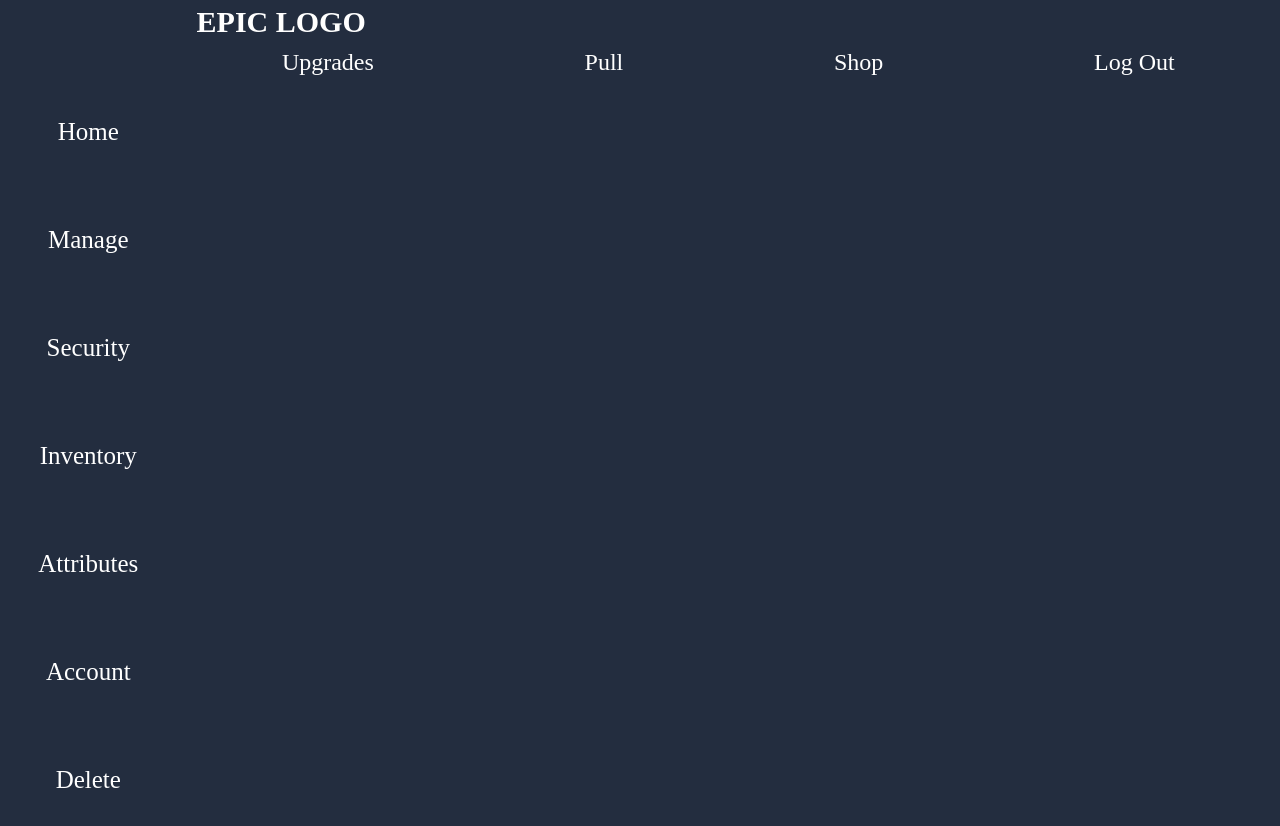
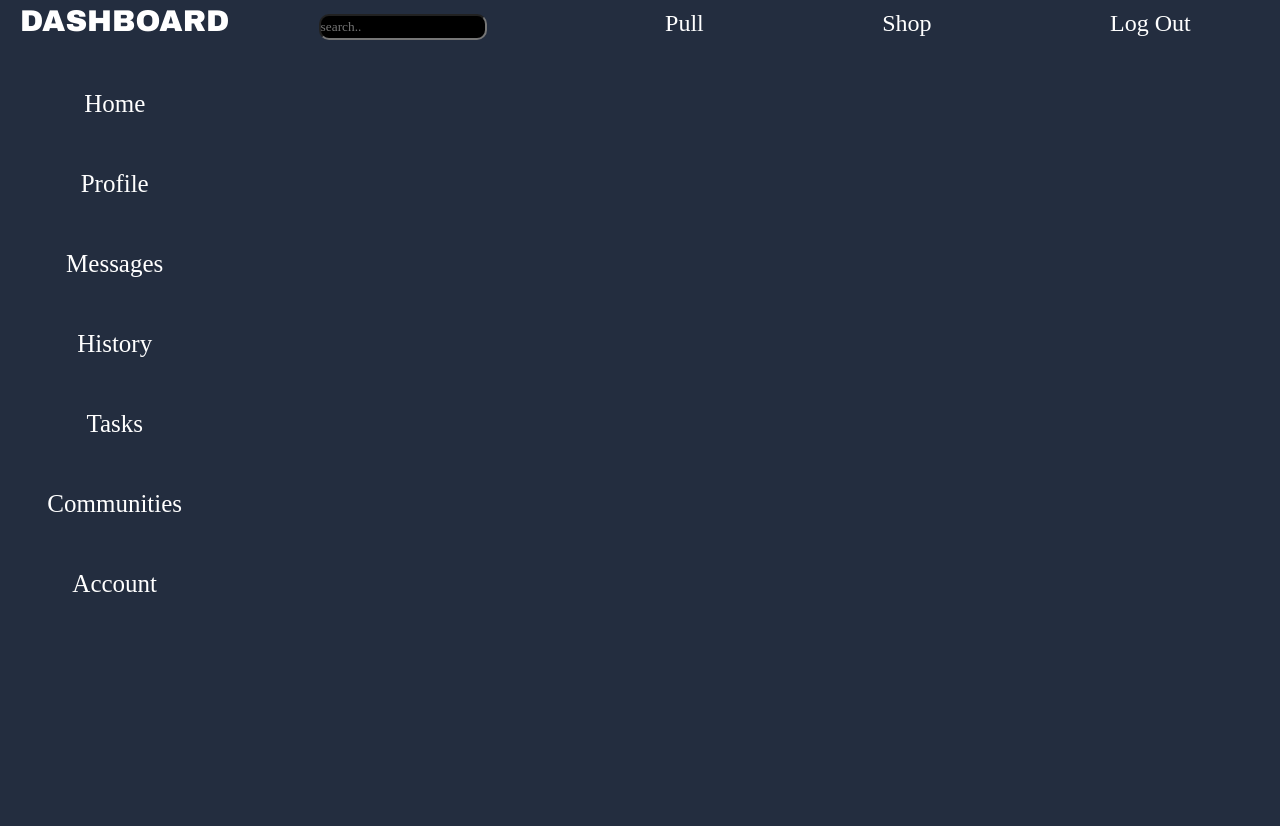
Before and after one commit to SlayerSLR/admin_dashboard_odin, a plain HTML site: page index.html in a window 1280 px wide. After the commit the page ends 800 px from the top, so only its background shows below. Drawn offline with Linux system fonts and the light colour scheme.

Commit message:
make skeletal framework for html

```diff
--- a/index.html
+++ b/index.html
@@ -9,43 +9,35 @@
 </head>
 <body>
     <div class="mainGrid">
+        <div class="sideBarcolor"></div>
+        <div class="logo">DASHBOARD</div>
         <div class="sideBar">
             <p>Home</p>
-            <p>Manage</p>
-            <p>Security</p>
-            <p>Inventory</p>
-            <p>Attributes</p>
+            <p>Profile</p>
+            <p>Messages</p>
+            <p>History</p>
+            <p>Tasks</p>
+            <p>Communities</p>
             <p>Account</p>
-            <p>Delete</p>
         </div>
         <div class="header">
-            <div class="logo"><p>EPIC LOGO</p></div>
             <div class="content">
-                <p>Upgrades</p>
+                <div class="searchBar">
+                    <input type="text" class="search" placeholder="search..">
+                    <div class="searchIcon"></div>
+                </div>
                 <p>Pull</p>
                 <p>Shop</p>
                 <p>Log Out</p>
             </div>
         </div>
-        <div>
-            <div>
-                <img src="" alt="">
-            </div>
-            <div>
-                <img src="" alt="">
-            </div>
-            <div>
-                <img src="" alt="">
-            </div>
-            <div>
-                <img src="" alt="">
-            </div>
-            <div>
-                <img src="" alt="">
-            </div>
-            <div>
-                <img src="" alt="">
-            </div>
+        <div class="mainContent">
+           <div class="item"></div>
+           <div class="item"></div>
+           <div class="item"></div>
+           <div class="item"></div>
+           <div class="item"></div>
+           <div class="item"></div>
         </div>
         <div>
             <div></div>
```
